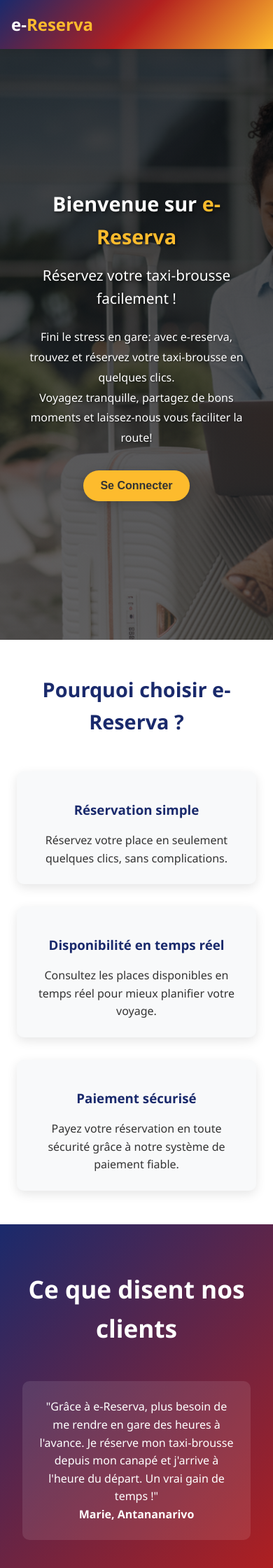
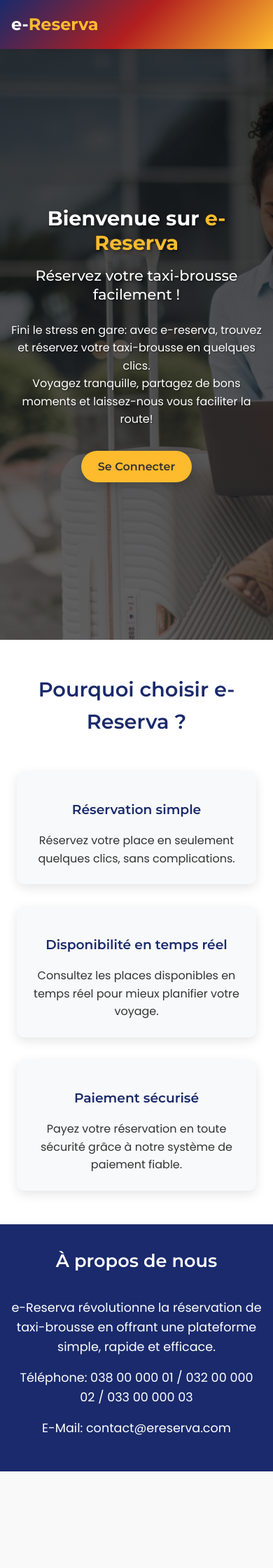
Before and after one commit to AshEric34/E-reserva, a Django app: page / in a window 390 px wide. Shown: the top 2240 px of the page at 70% size. After the commit the page ends 2102 px from the top, so only its background shows below. Run offline with Django 5.2, Linux system fonts and the light colour scheme; some libraries are stand-ins or nearby versions.

Commit message:
fix responsive accueil

```diff
--- a/reservation/static/reservation/css/style.css
+++ b/reservation/static/reservation/css/style.css
@@ -5,17 +5,13 @@
 }
 
 body {
-    font-family: 'Segoe UI', Tahoma, Geneva, Verdana, sans-serif;
+  font-family: 'Poppins', sans-serif;
   line-height: 1.6;
   color: #333;
   background: #f8f9fa;
   overflow-x: hidden;
 }
-  .pubsection{
-    margin: 0 auto;
-    text-align: center;
-    width: 1000px;
-  }
+
 /* Header */
 header {
   background: linear-gradient(135deg, #1a2a6c, #b21f1f, #fdbb2d);
@@ -35,8 +31,9 @@
 }
 
 .logo {
+  font-family: 'Montserrat', sans-serif;
   font-size: 1.8rem;
-    font-weight: bold;
+  font-weight: 700;
   margin-right: 10px;
 }
 
@@ -74,9 +71,13 @@
 }
 
 .texte h1 {
+  font-family: 'Montserrat', sans-serif;
   font-size: 2.5rem;
+  font-weight: 700;
   margin-bottom: 1rem;
   text-shadow: 2px 2px 4px rgba(0, 0, 0, 0.5);
+  word-wrap: break-word;
+  overflow-wrap: break-word;
 }
 
 .texte h1 strong {
@@ -84,10 +85,13 @@
 }
 
 .texte h2 {
+  font-family: 'Montserrat', sans-serif;
   font-size: 1.8rem;
+  font-weight: 500;
   margin-bottom: 1.5rem;
-    font-weight: 500;
   text-shadow: 1px 1px 3px rgba(0, 0, 0, 0.5);
+  word-wrap: break-word;
+  overflow-wrap: break-word;
 }
 
 .texte p {
@@ -95,6 +99,8 @@
   margin-bottom: 2rem;
   line-height: 1.8;
   text-shadow: 1px 1px 2px rgba(0, 0, 0, 0.5);
+  word-wrap: break-word;
+  overflow-wrap: break-word;
 }
 
 button {
@@ -102,8 +108,9 @@
   color: #333;
   border: none;
   padding: 1rem 2rem;
+  font-family: 'Montserrat', sans-serif;
   font-size: 1.1rem;
-    font-weight: bold;
+  font-weight: 600;
   border-radius: 50px;
   cursor: pointer;
   transition: all 0.3s ease;
@@ -125,29 +132,6 @@
   height: 100%;
 }
 
-  /* Footer */
-  footer {
-    background: #1a2a6c;
-    color: white;
-    padding: 3rem 2rem;
-    text-align: center;
-  }
-
-  footer h1 {
-    margin-bottom: 2rem;
-    font-size: 2rem;
-  }
-
-  .a_propos {
-    max-width: 800px;
-    margin: 0 auto;
-  }
-
-  .a_propos p {
-    margin-bottom: 1rem;
-    font-size: 1.1rem;
-  }
-
 /* Section fonctionnalités */
 .features {
   padding: 4rem 2rem;
@@ -155,9 +139,11 @@
 }
 
 .features h2 {
+  font-family: 'Montserrat', sans-serif;
   text-align: center;
   margin-bottom: 3rem;
   font-size: 2.2rem;
+  font-weight: 600;
   color: #1a2a6c;
 }
 
@@ -191,51 +177,52 @@
 }
 
 .feature-card h3 {
+  font-family: 'Montserrat', sans-serif;
   margin: 1rem 0;
+  font-weight: 600;
   color: #1a2a6c;
 }
 
-  /* Section témoignages */
-  .testimonials {
-    padding: 4rem 2rem;
-    background: linear-gradient(135deg, #1a2a6c, #b21f1f);
+/* Footer */
+footer {
+  background: #1a2a6c;
   color: white;
+  padding: 3rem 2rem;
   text-align: center;
 }
 
-  .testimonials h2 {
-    margin-bottom: 3rem;
-    font-size: 2.2rem;
+footer h1 {
+  font-family: 'Montserrat', sans-serif;
+  margin-bottom: 2rem;
+  font-size: 2rem;
+  font-weight: 600;
 }
 
-  .testimonial-card {
-    background: rgba(255, 255, 255, 0.1);
-    padding: 2rem;
-    border-radius: 10px;
+.a_propos {
   max-width: 800px;
   margin: 0 auto;
-    opacity: 0;
-    transform: translateX(-50px);
-    transition: all 0.8s ease;
 }
 
-  .testimonial-card.visible {
-    opacity: 1;
-    transform: translateX(0);
+.a_propos p {
+  margin-bottom: 1rem;
+  font-size: 1.1rem;
 }
 
 /* Responsive */
 @media (max-width: 768px) {
   .texte h1 {
     font-size: 2rem;
+    line-height: 1.2;
   }
 
   .texte h2 {
     font-size: 1.5rem;
+    line-height: 1.3;
   }
 
   .texte p {
     font-size: 1rem;
+    line-height: 1.6;
   }
 
   button {
@@ -251,8 +238,11 @@
     font-size: 1.8rem;
   }
 
-    .testimonial-card {
-      padding: 1.5rem;
+  .main {
+    background:
+      linear-gradient(to bottom, rgba(0, 0, 0, 0.7), rgba(46, 45, 45, 0.7)),
+      url("../images/fond3.png") no-repeat center center/cover;
+    background-attachment: scroll;
   }
 }
 
@@ -267,10 +257,12 @@
 
   .texte h1 {
     font-size: 1.8rem;
+    line-height: 1.2;
   }
 
   .texte h2 {
     font-size: 1.3rem;
+    line-height: 1.3;
   }
 
   footer {
@@ -284,4 +276,12 @@
   .feature-card {
     padding: 1.5rem;
   }
+
+  .main {
+    padding: 1rem;
+    background:
+      linear-gradient(to bottom, rgba(0, 0, 0, 0.7), rgba(46, 45, 45, 0.7)),
+      url("../images/fond3.png") no-repeat center center/cover;
+    background-attachment: scroll;
   }
+}
--- a/reservation/templates/base.html
+++ b/reservation/templates/base.html
@@ -6,6 +6,7 @@
   <meta name="viewport" content="width=device-width, initial-scale=1.0">
   <title>Reserveo - Accueil</title>
   <link rel="stylesheet" href="{% static "reservation/css/style.css" %}">
+  <link href="https://fonts.googleapis.com/css2?family=Poppins:wght@300;400;500;600;700&family=Montserrat:wght@400;500;600;700&display=swap" rel="stylesheet">
   <style>
 
   </style>
@@ -46,13 +47,6 @@
     </div>
   </section>
 
-  <section class="testimonials">
-    <h2>Ce que disent nos clients</h2>
-    <div class="testimonial-card">
-      <p>"Grâce à e-Reserva, plus besoin de me rendre en gare des heures à l'avance. Je réserve mon taxi-brousse depuis mon canapé et j'arrive à l'heure du départ. Un vrai gain de temps !"</p>
-      <p><strong>Marie, Antananarivo</strong></p>
-    </div>
-  </section>
 
   <footer>
     <h1>À propos de nous</h1>
@@ -78,28 +72,12 @@
   });
   </script>
   {% endif %}
-  <script src="https://cdn.jsdelivr.net/npm/sweetalert2@11"></script>
-  {% if messages %}
-  <script>
-  document.addEventListener("DOMContentLoaded", function() {
-      {% for message in messages %}
-          Swal.fire({
-              icon: 'success',
-              title: '{{ message }}',
-              showConfirmButton: false,
-              timer: 2000
-          });
-      {% endfor %}
-  });
-  </script>
-{% endif %}
   <script>
     // Animation au défilement
     document.addEventListener('DOMContentLoaded', function() {
       const header = document.getElementById('main-header');
       const mainText = document.getElementById('main-text');
       const featureCards = document.querySelectorAll('.feature-card');
-      const testimonialCard = document.querySelector('.testimonial-card');
 
       // Animation initiale du texte principal
       setTimeout(() => {
@@ -123,14 +101,6 @@
             card.classList.add('visible');
           }
         });
-
-        // Animation de la carte témoignage
-        const testimonialPosition = testimonialCard.getBoundingClientRect().top;
-        const screenPosition = window.innerHeight / 1.3;
-
-        if (testimonialPosition < screenPosition) {
-          testimonialCard.classList.add('visible');
-        }
       });
     });
   </script>
```
Lines whose indentation alone changed are shown as unchanged.
